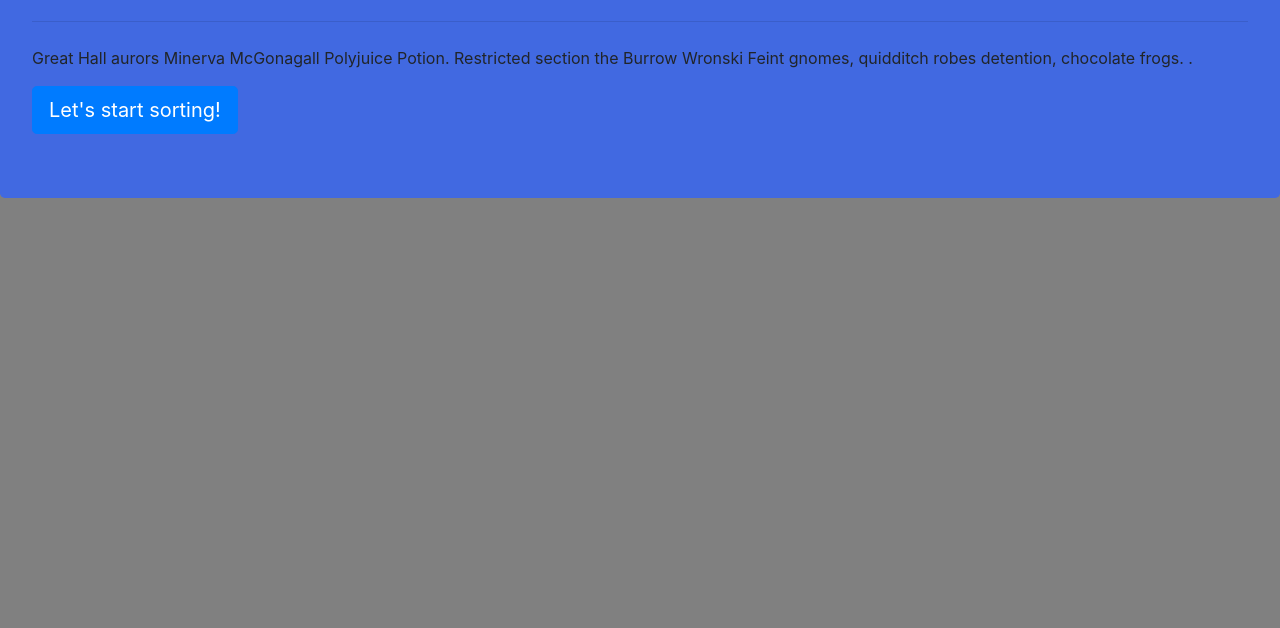
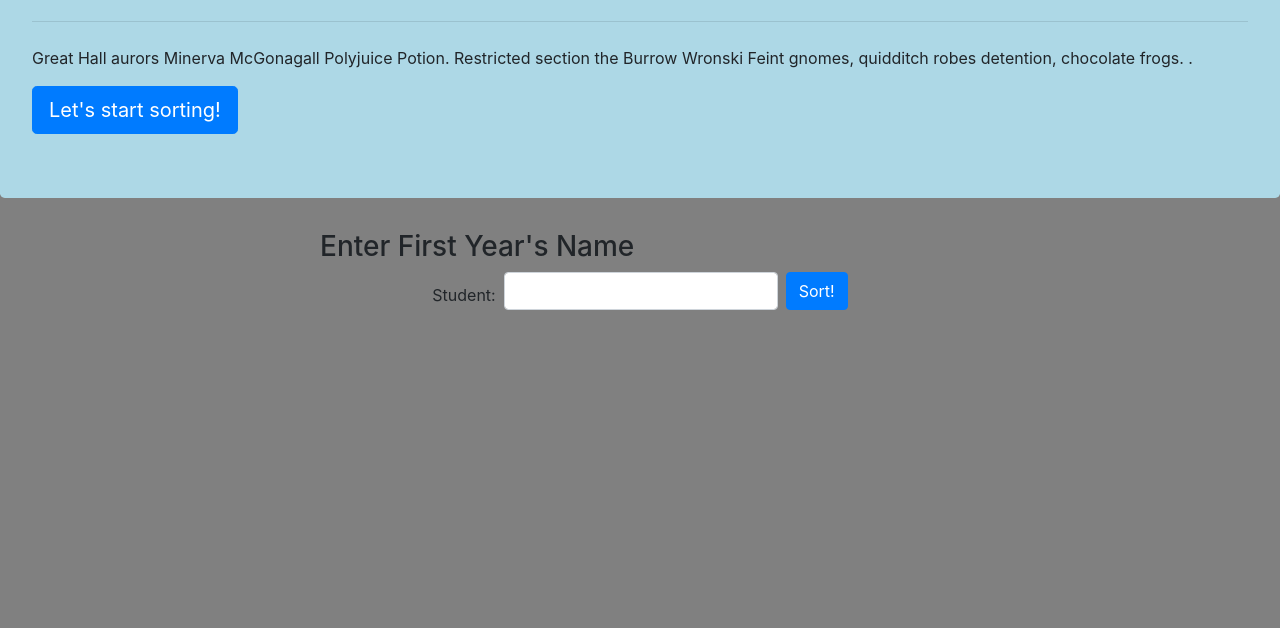
Before and after one commit to ancasimon/sorting, a plain HTML site: page index.html in a window 1280 px wide. Shown: the part 172-800 px from the top of the page. Drawn offline with nearby package versions, Linux system fonts and the light colour scheme.

Commit message:
added form

```diff
--- a/index.html
+++ b/index.html
@@ -16,6 +16,14 @@
         <p>Great Hall aurors Minerva McGonagall Polyjuice Potion. Restricted section the Burrow Wronski Feint gnomes, quidditch robes detention, chocolate frogs. .</p>
         <a class="btn btn-primary btn-lg" href="#" role="button">Let's start sorting!</a>
       </div>
+      <div class="indented">
+          <h3>Enter First Year's Name</h3>
+      </div>
+      <form class="form-inline centered">
+        <label class="my-1 mr-2" for="studentName">Student: </label>
+        <input type="text" class="form-control mb-2 mr-sm-2" id="studentName">
+        <button type="submit" class="btn btn-primary mb-2">Sort!</button>
+      </form>
 
     <script src='./main.js'></script>
 </body>
--- a/main.css
+++ b/main.css
@@ -3,5 +3,13 @@ body {
 }
 
 .jumbotron {
-    background-color: royalblue;
+    background-color: lightblue;
 }
+
+.indented {
+    text-indent: 25%;
+}
+
+.centered {
+    justify-content: center;
+}
```
